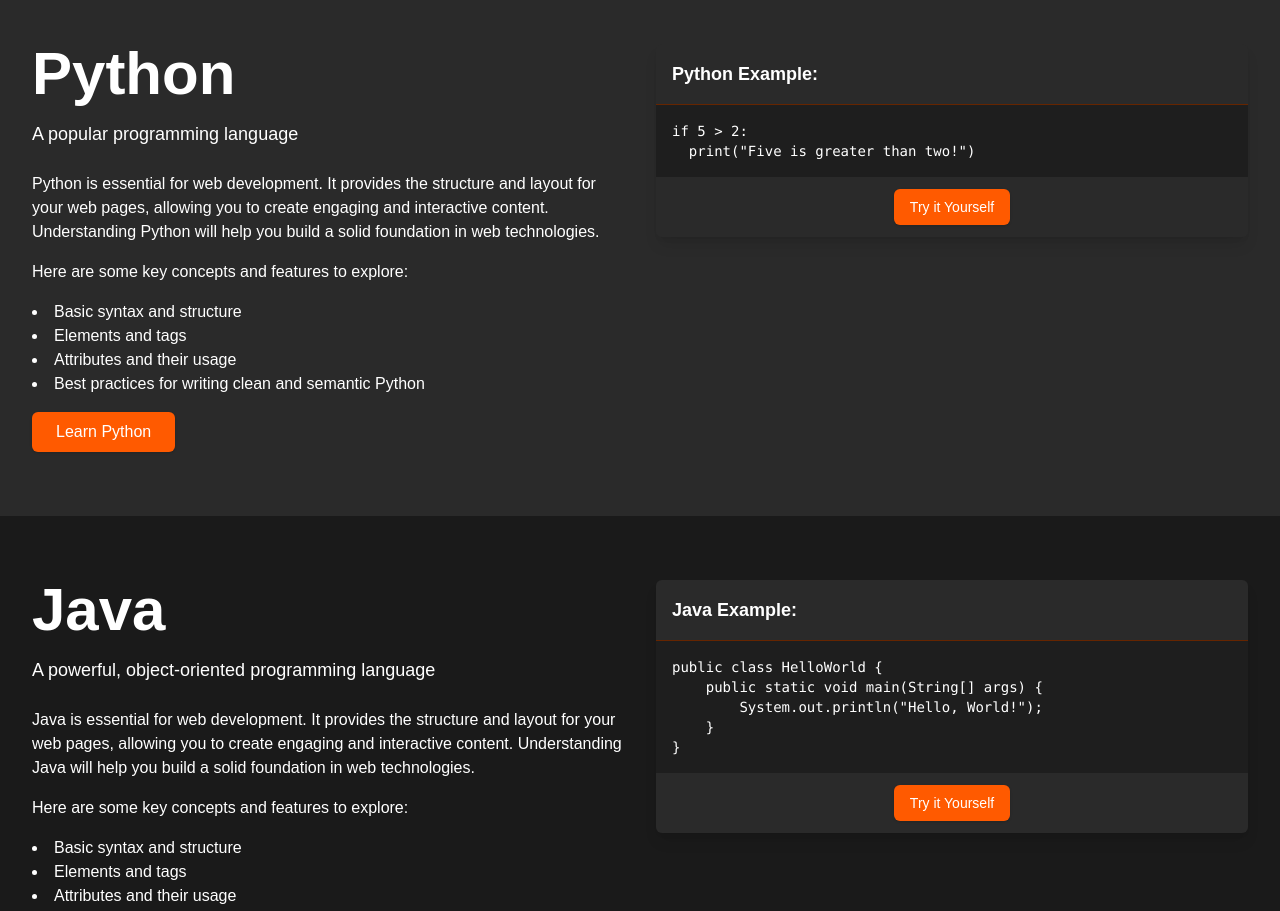
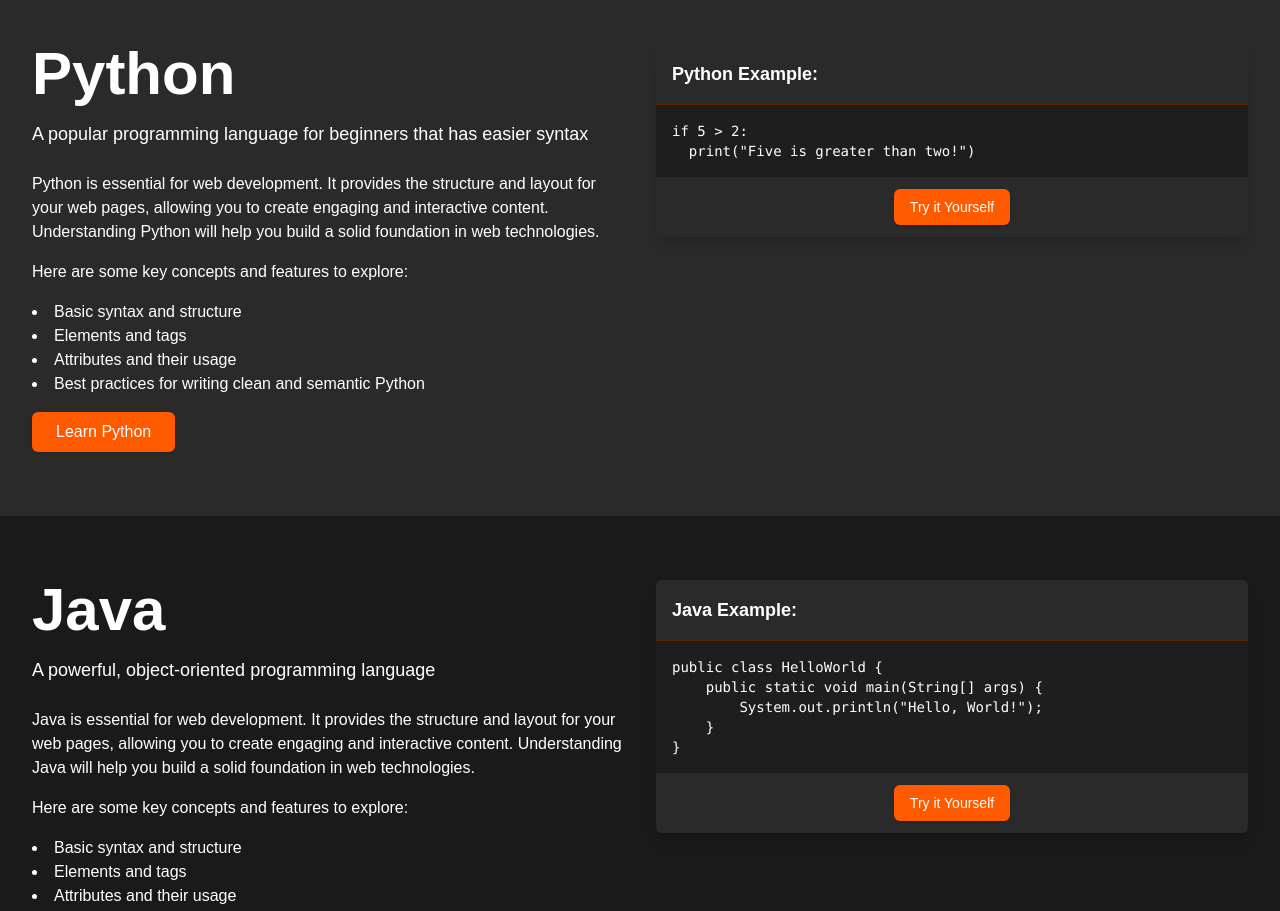
Before and after one commit to 321EZ123/PyroProgramming, a Next.js app: page /tutorials in a window 1280 px wide. Shown: the part 2240-3151 px from the top of the page. Built offline with nearby package versions, Linux system fonts and the light colour scheme.

Commit message:
Update page.tsx

```diff
--- a/src/app/tutorials/page.tsx
+++ b/src/app/tutorials/page.tsx
@@ -146,7 +146,7 @@ p {
       {/* Python Section */}
       <TutorialSection
         title="Python"
-        description="A popular programming language"
+        description="A popular programming language for beginners that has easier syntax"
         bgClass="bg-card"
         code={`if 5 > 2:
   print("Five is greater than two!")`}
```
